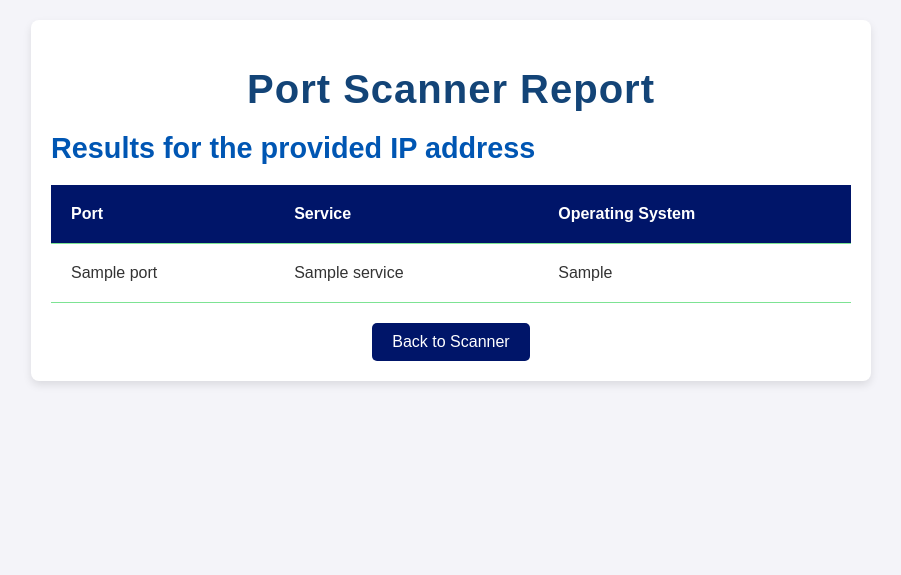
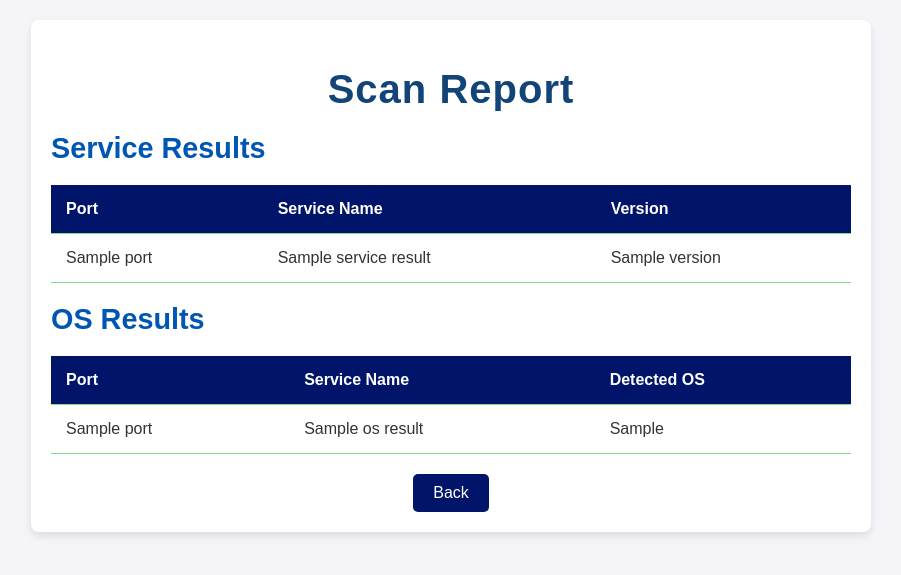
Before and after one commit to deepuzz11/PortSentry, a Flask app: template templates/report.html in a window 1280 px wide. Shown: the top 575 px of the page, without its empty margins (189-1090 px from the left). Run offline with Flask 3, Linux system fonts and the light colour scheme; the template is opened without the code that fills it: most values are stand-ins (such as "Sample title", 1, 10 or a date in 2020).

Commit message:
Modified the web files

```diff
--- a/app.py
+++ b/app.py
@@ -11,7 +11,7 @@ def scan_port(ip, port):
     """Scans a single port on the target IP address to detect the service."""
     try:
         with socket.socket(socket.AF_INET, socket.SOCK_STREAM) as sock:
-            sock.settimeout(1)
+            sock.settimeout(1)  # 1 second timeout for the connection attempt
             result = sock.connect_ex((ip, port))
 
             if result == 0:
@@ -28,7 +28,12 @@ def index():
     if request.method == 'POST':
         target_ip = request.form['ip_address']
         ports = request.form.get('ports')  # Get list of ports from form
-        ports = list(map(int, ports.split(',')))  # Convert port strings to integers
+
+        try:
+            ports = list(map(int, ports.split(',')))  # Convert port strings to integers
+        except ValueError:
+            flash('Please enter valid port numbers.')
+            return redirect(url_for('index'))
 
         if not target_ip or not ports:
             flash('Please enter a valid IP address and select ports to scan.')
--- a/main.py
+++ b/main.py
@@ -1,3 +1,7 @@
+# main.py
+if __name__ == '__main__':
+    print("This file is not meant to be executed directly. Run the app.py file.")
+
 import socket
 from service_detection import detect_service
 from os_fingerprinting import os_fingerprint
--- a/templates/report.html
+++ b/templates/report.html
@@ -3,39 +3,150 @@
 <head>
     <meta charset="UTF-8">
     <meta name="viewport" content="width=device-width, initial-scale=1.0">
-    <title>Port Scan Report</title>
-    <link rel="stylesheet" href="{{ url_for('static', filename='styles.css') }}">
+    <title>Scan Report</title>
+    <style>
+        /* General Styles */
+        body {
+            font-family: Arial, sans-serif;
+            background-color: #f4f4f9; /* Light gray background */
+            color: #333; /* Dark text for contrast */
+            margin: 0;
+            padding: 0;
+        }
+
+        /* Container for the main content */
+        .container {
+            max-width: 800px; /* Maximum width of the container */
+            margin: 20px auto; /* Center the container */
+            padding: 20px; /* Padding inside the container */
+            background-color: #ffffff; /* White background for cards */
+            border-radius: 8px; /* Rounded corners */
+            box-shadow: 0 4px 8px rgba(0, 0, 0, 0.1); /* Subtle shadow for depth */
+        }
+
+        /* Headings */
+        h1 {
+            text-align: center; /* Center the main heading */
+            color: #134477; /* Primary blue color */
+            font-size: 2.5em; /* Larger font size for the main heading */
+            margin-bottom: 20px; /* Space below the heading */
+            font-weight: bold; /* Bold for emphasis */
+            letter-spacing: 1px; /* Slight spacing for a cleaner look */
+        }
+
+        h2 {
+            color: #0056b3; /* Darker blue for subheadings */
+            font-size: 1.8em; /* Increased font size for subheadings */
+            margin-top: 20px; /* Space above subheadings */
+            margin-bottom: 10px; /* Space below subheadings */
+        }
+
+        /* Table Styles */
+        table {
+            width: 100%; /* Full width tables */
+            border-collapse: collapse; /* Remove space between cells */
+            margin: 20px 0; /* Space around tables */
+        }
+
+        th, td {
+            padding: 15px; /* Padding inside table cells */
+            text-align: left; /* Align text to the left */
+            border-bottom: 1px solid #7de393; /* Light gray border */
+        }
+
+        th {
+            background-color: #001569; /* Header background color */
+            color: #ffffff; /* White text for headers */
+            font-weight: bold; /* Bold text for headers */
+        }
+
+        tr:hover {
+            background-color: #f1f1f1; /* Light gray on row hover */
+        }
+
+        /* Back Button */
+        .back-button {
+            text-align: center; /* Center the back button */
+            margin-top: 20px; /* Space above the button */
+        }
+
+        .back-button a {
+            display: inline-block; /* Inline block for button */
+            padding: 10px 20px; /* Padding for button */
+            background-color: #001569; /* Button background color */
+            color: #ffffff; /* Button text color */
+            border-radius: 5px; /* Rounded corners for button */
+            text-decoration: none; /* Remove underline */
+        }
+
+        .back-button a:hover {
+            background-color: #329b37; /* Darker blue on hover */
+        }
+
+        /* Flash Messages */
+        .flash {
+            padding: 10px; /* Padding for flash messages */
+            margin: 10px 0; /* Margin above and below flash messages */
+            border-radius: 5px; /* Rounded corners */
+        }
+
+        .flash.success {
+            background-color: #d4edda; /* Light green for success */
+            color: #155724; /* Darker green text */
+        }
+
+        .flash.error {
+            background-color: #f8d7da; /* Light red for errors */
+            color: #721c24; /* Darker red text */
+        }
+    </style>
 </head>
 <body>
     <div class="container">
-        <h1>Port Scanner Report</h1>
-        <div class="report">
-            <h2>Results for the provided IP address </h2>
+        <h1>Scan Report</h1>
+
+        <h2>Service Results</h2>
         <table>
             <thead>
                 <tr>
                     <th>Port</th>
-                        <th>Service</th>
-                        <th>Operating System</th>
+                    <th>Service Name</th>
+                    <th>Version</th>
                 </tr>
             </thead>
             <tbody>
-                    {% for port, service, os in scan_results %}
+                {% for port, service_name, version in report.service_results %}
                 <tr>
                     <td>{{ port }}</td>
-                        <td>{{ service }}</td>
-                        <td>{{ os }}</td>
-                    </tr>
-                    {% else %}
-                    <tr>
-                        <td colspan="3">No open ports detected.</td>
+                    <td>{{ service_name }}</td>
+                    <td>{{ version }}</td>
                 </tr>
                 {% endfor %}
             </tbody>
         </table>
-        </div>
+
+        <h2>OS Results</h2>
+        <table>
+            <thead>
+                <tr>
+                    <th>Port</th>
+                    <th>Service Name</th>
+                    <th>Detected OS</th>
+                </tr>
+            </thead>
+            <tbody>
+                {% for port, service_name, detected_os in report.os_results %}
+                <tr>
+                    <td>{{ port }}</td>
+                    <td>{{ service_name }}</td>
+                    <td>{{ detected_os }}</td>
+                </tr>
+                {% endfor %}
+            </tbody>
+        </table>
+
         <div class="back-button">
-            <a href="{{ url_for('index') }}">Back to Scanner</a>
+            <a href="{{ url_for('index') }}">Back</a>
         </div>
     </div>
 </body>
```
Also changed, not shown: report_generator.py (+8 -29 lines). Lines whose indentation alone changed are shown as unchanged.
